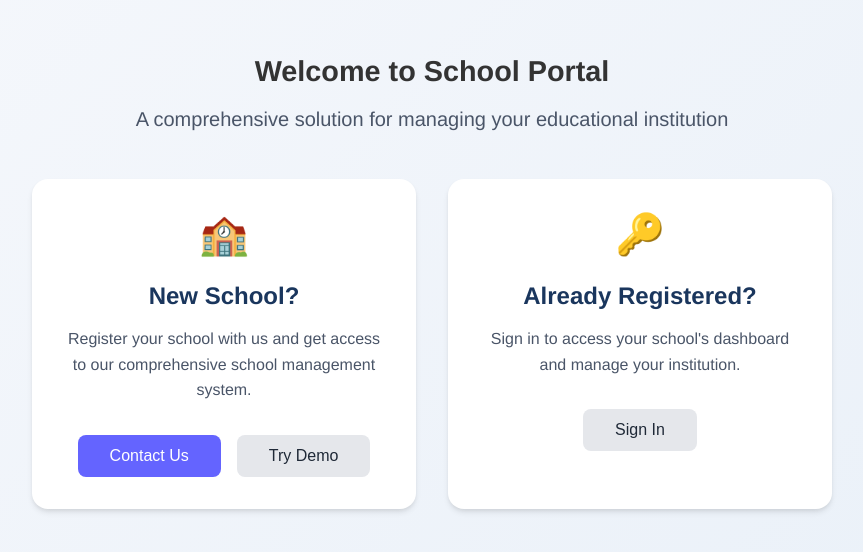
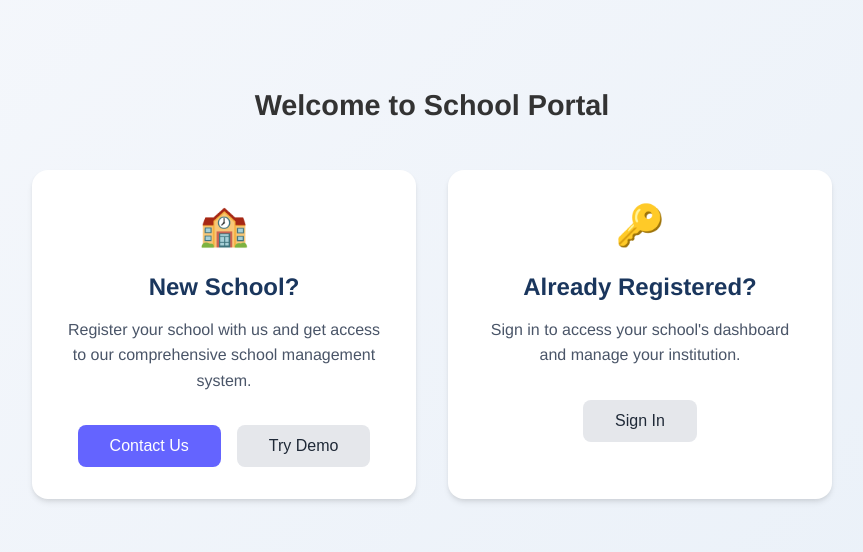
Before and after one commit to harshu053/schoolPortalFrontend, a Next.js app: page / in a window 1280 px wide. Shown: the part 118-670 px from the top of the page, without its empty margins (208-1071 px from the left). Built offline with nearby package versions, Linux system fonts and the light colour scheme; a web font is replaced by a local one.

Commit message:
implemented drop down for the fee section

```diff
--- a/components/navigation/Navigation.js
+++ b/components/navigation/Navigation.js
@@ -58,7 +58,8 @@ export default function Navigation({ text }) {
             aria-label="Go back"
             type="button"
           >
-            <Icon iconName="IcArrowback" />
+            {/* <Icon iconName="IcArrowback" /> */}
+            <Icon iconName="IcMenu" />
           </button>}
 
           {(router.asPath=="/dashboard" && !isDesktop) &&<button
--- a/components/students/students.js
+++ b/components/students/students.js
@@ -191,7 +191,7 @@ const StudentsMain = () => {
             </select>
       </div>)}
 
-      {showClassList && (
+      {showClassList && !isDesktop && (
           <div className={styles.inputGroup}>
             <label>Select Class</label>
             <select
--- a/pages/index.js
+++ b/pages/index.js
@@ -79,7 +79,7 @@ export default function Home() {
   return (
     <div className={styles.container}>
       {/* Mobile menu icon and modal */}
-      <div className={styles.mobileHeader}>
+      {/* <div className={styles.mobileHeader}>
         <span className={styles.schoolName}>School Portal</span>
         <button
           className={styles.menuButton}
@@ -105,11 +105,11 @@ export default function Home() {
             </nav>
           </div>
         </Modal>
-      )}
+      )} */}
 
       <h1 className={styles.title}>Welcome to School Portal</h1>
       <p className={styles.subtitle}>
-        A comprehensive solution for managing your educational institution
+        {/* A comprehensive solution for managing your educational institution */}
       </p>
 
       {!isFormVisible && (
--- a/styles/Landing.module.scss
+++ b/styles/Landing.module.scss
@@ -64,24 +64,35 @@
   background: #f3f4f6;
 }
 
+@media (min-width: 767px) {
+  .mobileHeader {
+    display: flex;
+  }
+  .title, .subtitle, .optionsContainer, .wrapper {
+    margin-top: 1.5rem;
+  }
+}
+
 @media (max-width: 767px) {
   .mobileHeader {
     display: flex;
   }
   .title, .subtitle, .optionsContainer, .wrapper {
-    margin-top: 2.5rem;
+    margin-top: 1.5rem;
   }
 }
 @import "../styles/breakpoints";
 
 .container {
-  min-height: 100vh;
+  // min-height: 100vh;
+  height: 100vh;
   background: linear-gradient(135deg, #f6f8fc 0%, #e9f0f8 100%);
   display: flex;
   flex-direction: column;
   align-items: center;
   justify-content: center;
   padding: 2rem;
+  overflow-y: scroll;
 }
 
 .logo {
@@ -98,14 +109,14 @@
   font-weight: 700;
   color: #1a365d;
   text-align: center;
-  margin-bottom: 1rem;
+  // margin-bottom: 1rem;
 }
 
 .subtitle {
   font-size: 1.25rem;
   color: #4a5568;
   text-align: center;
-  margin-bottom: 3rem;
+  // margin-bottom: 3rem;
   max-width: 600px;
 }
 
@@ -214,7 +225,7 @@
   font-size: 1.8rem;
   font-weight: 700;
   text-align: center;
-  margin-bottom: 20px;
+  // margin-bottom: 20px;
   color: #333;
 }
 
```
Also changed, not shown: components/enrollments/enrollments.js (+16 -17 lines).
